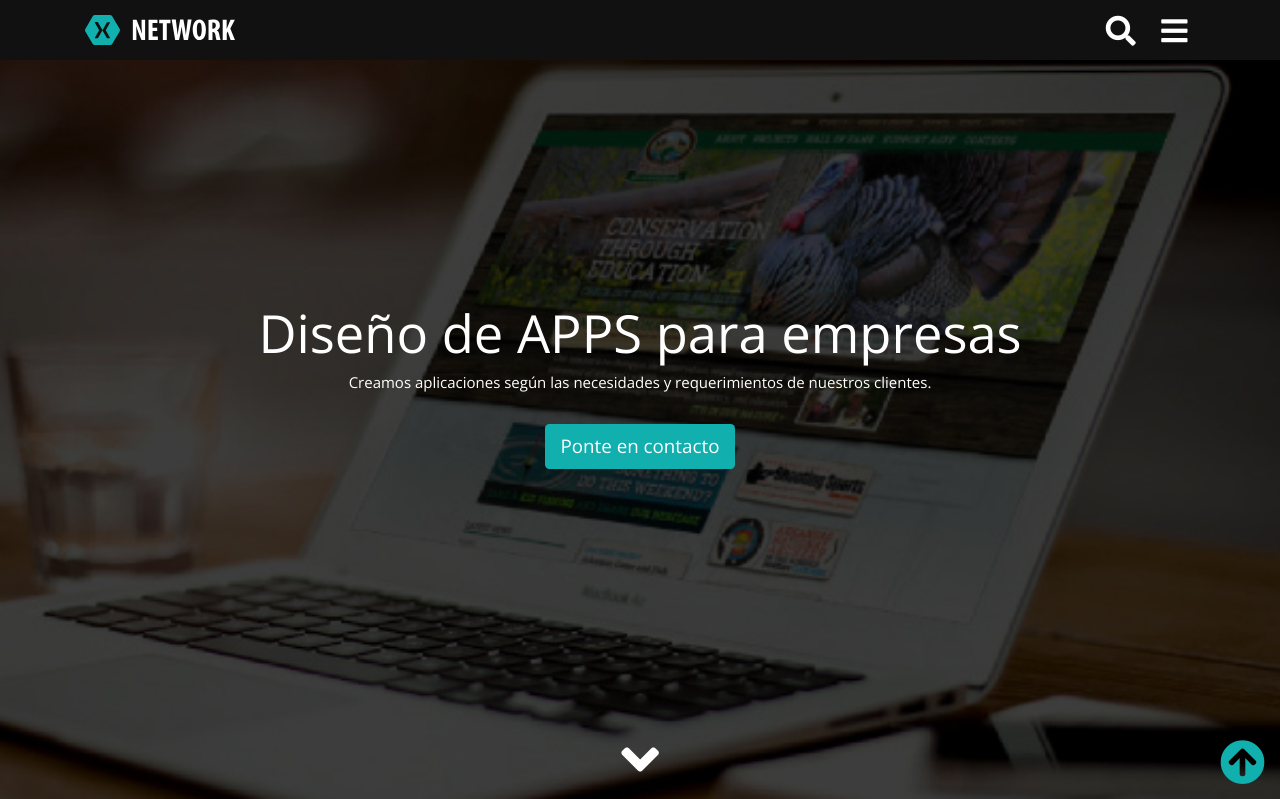
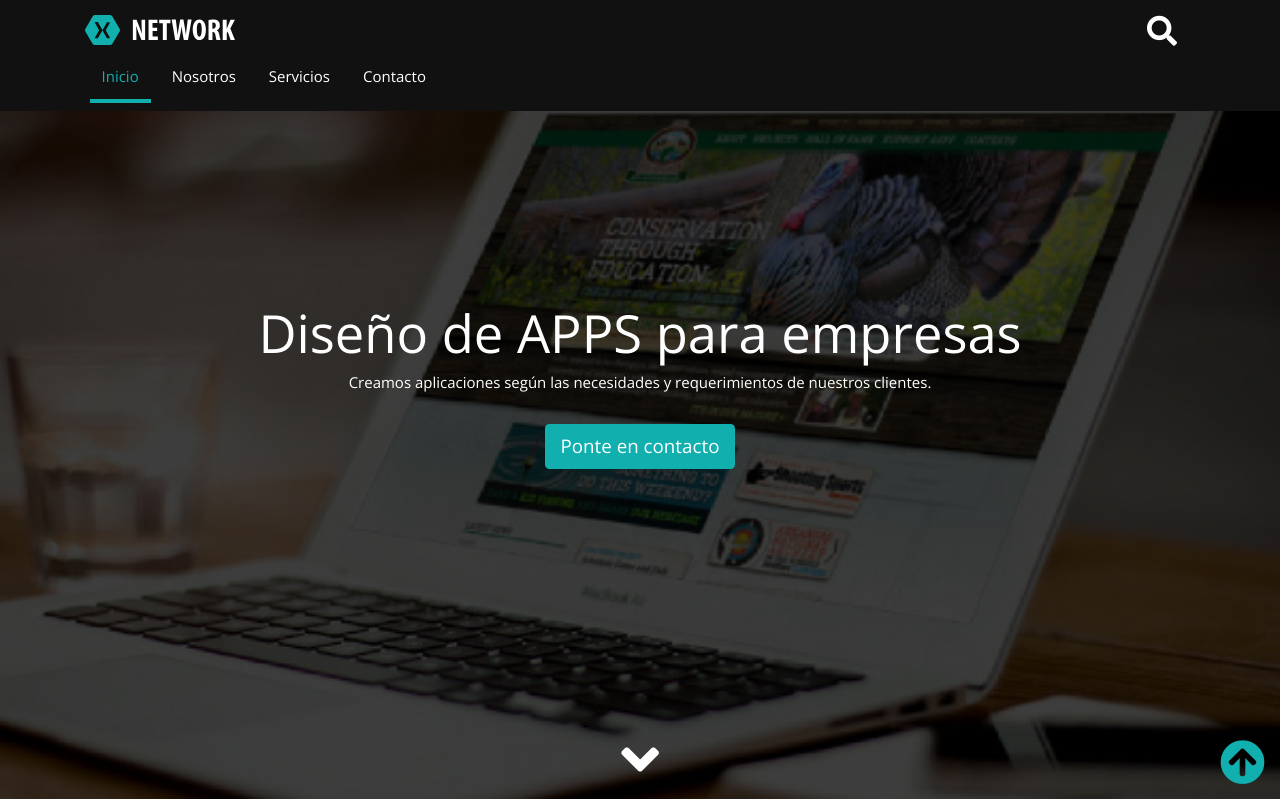
Before and after one commit to devsantoshm/bs4-maquetacion, a PHP site: page / in a window 1280 px wide. Shown: the top 799 px of the page. Run offline with PHP 8.4, Linux system fonts and the light colour scheme.

Commit message:
dando estilos al menu para escritorio

```diff
--- a/css/estilos.css
+++ b/css/estilos.css
@@ -354,3 +354,31 @@ SECCION PIE DE PAGINA
   outline: 0;
   text-decoration: none;
   color: #fff; }
+
+/*---------------------------------------------
+EMPIEZAN LAS MEDIAS QUERIES
+--------------------------------------------*/
+@media (min-width: 768px) {
+  #menu-principal {
+    height: auto !important;
+    display: block; }
+
+  #menu-principal ul {
+    display: -webkit-box;
+    display: -ms-flexbox;
+    display: flex;
+    margin: 0 0 0 0; }
+
+  #menu-principal ul li a {
+    padding: .8rem;
+    text-transform: capitalize;
+    margin: 0 .3rem;
+    border-top: 0px;
+    border-bottom: 4px solid transparent;
+    -webkit-transition: all 0.5s ease;
+    transition: all 0.5s ease; }
+
+  #menu-principal ul li.active a,
+  #menu-principal ul li a:hover {
+    color: #12AFAF;
+    border-bottom: 4px solid; } }
--- a/index.php
+++ b/index.php
@@ -23,7 +23,8 @@
             <button type="button" class="boton-buscar" data-toggle="collapse" data-target="#bloque-buscar" aria-expanded="false">
                <i class="fa fa-search"></i>
             </button>
-            <button type="button" class="boton-menu" data-toggle="collapse" data-target="#menu-principal" aria-expanded="false">
+            <!-- hidden-md-up = d-md-none -->
+            <button type="button" class="boton-menu d-md-none" data-toggle="collapse" data-target="#menu-principal" aria-expanded="false">
                <i class="fa fa-bars" aria-hidden="true"></i>
             </button>
 
--- a/scss/estilos.scss
+++ b/scss/estilos.scss
@@ -296,3 +296,30 @@ SECCION PIE DE PAGINA
     text-decoration: none;
     color: #fff;
 }
+
+/*---------------------------------------------
+EMPIEZAN LAS MEDIAS QUERIES
+--------------------------------------------*/
+@media (min-width: 768px) {
+    #menu-principal {
+        height: auto !important;
+        display: block;
+    }
+    #menu-principal ul {
+        display: flex;
+        margin: 0 0 0 0
+    }
+    #menu-principal ul li a {
+        padding: .8rem;
+        text-transform: capitalize;
+        margin: 0 .3rem;
+        border-top: 0px;
+        border-bottom: 4px solid transparent;
+        transition: all .5s ease
+    }
+    #menu-principal ul li.active a,
+    #menu-principal ul li a:hover {
+        color: #12AFAF;
+        border-bottom: 4px solid
+    }
+}
```
